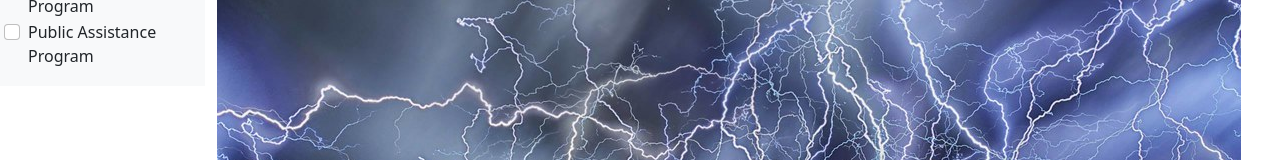
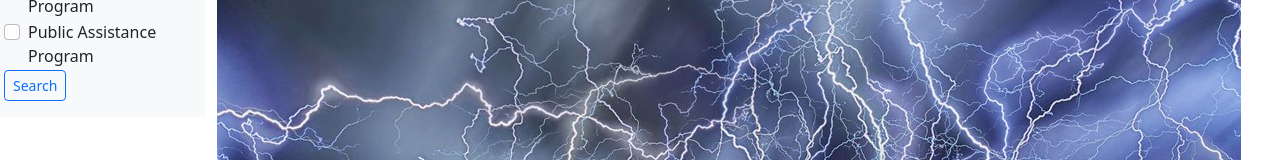
Before and after one commit to machaleck/cs257, a plain HTML site: page webapp/mockups/mockup1.html in a window 1280 px wide. Shown: the part 361-521 px from the top of the page. Drawn offline with nearby package versions, Linux system fonts and the light colour scheme; files whose address does not match are found by name.

Commit message:
not sure what this is

```diff
--- a/webapp/mockups/mockup1.html
+++ b/webapp/mockups/mockup1.html
@@ -68,6 +68,7 @@
                         Public Assistance Program
                     </label>
                 </div>
+                <button type="button" class="btn btn-outline-primary btn-sm">Search</button>
             </div>
             <div class="col-8">
                 <h1>Our Data</h1>
```
Also changed, not shown: 1 other file.
